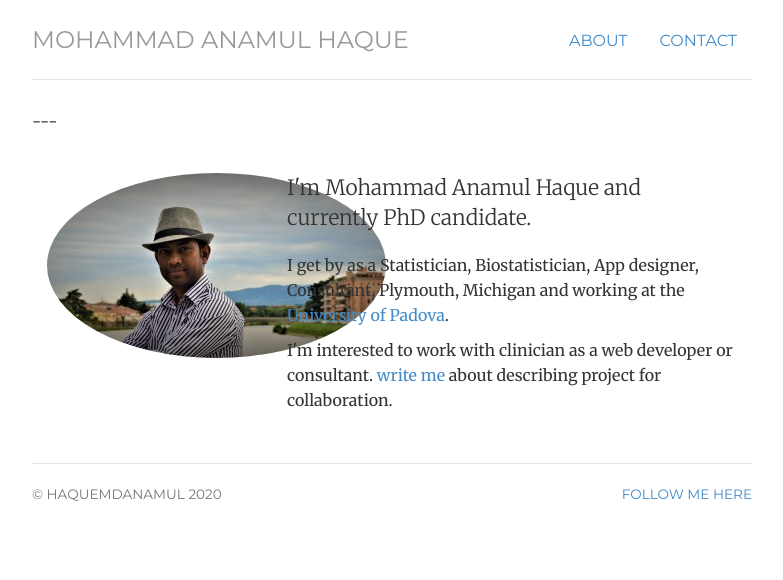
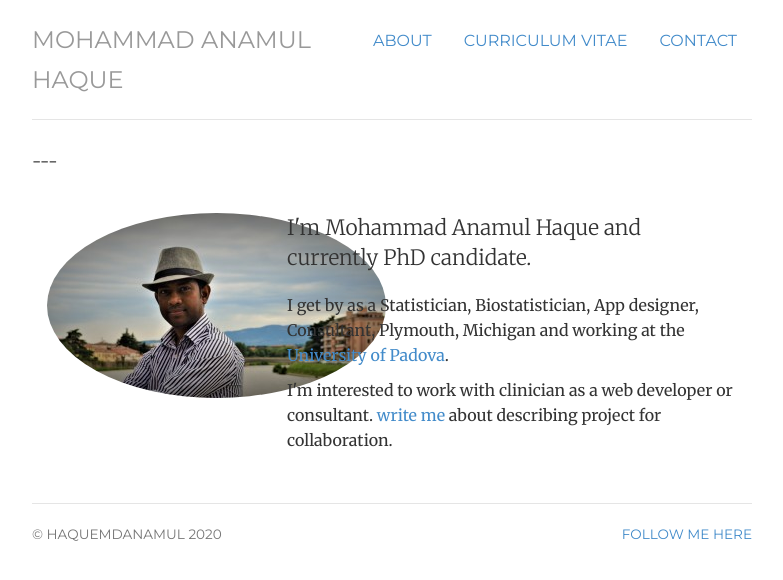
Before and after one commit to haquemdanamul/haquemdanamul, a Jekyll site: the page built from index.html, in a window 1280 px wide. Shown: the top 580 px of the page, without its empty margins (248-1031 px from the left). Built offline with Jekyll 4.4.1, drawn with Linux system fonts in a browser that asks for light colours; nearby versions of some CDN libraries; library files that are not in the unit come from our copies.

Commit message:
Update header.html

```diff
--- a/_includes/header.html
+++ b/_includes/header.html
@@ -1,7 +1,7 @@
 <div class="header">
 	<ul class="nav nav-pills pull-right">
 		<li class="{{ page.about }}"><a href="/about" title="ABOUT">ABOUT</a></li>
-		<!-- <li class="{{ page.cv }}"><a href="/cv" title="Curriculum Vitae">Curriculum Vitae</a></li> -->
+		<li class="{{ page.cv }}"><a href="/resume" title="Curriculum Vitae">Curriculum Vitae</a></li>
 		<!-- <li class="{{ page.notes }}"><a href="/notes" title="Notes">Notes</a></li> -->
 		<li class="{{ page.contact }}"><a href="/contact" title="Contact">Contact</a></li>
 	</ul>
```
